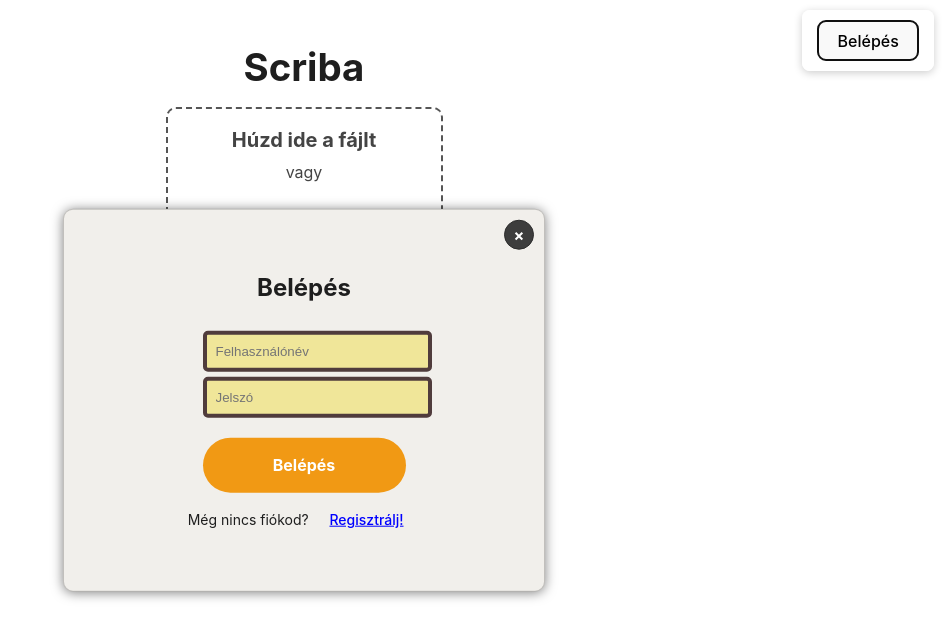
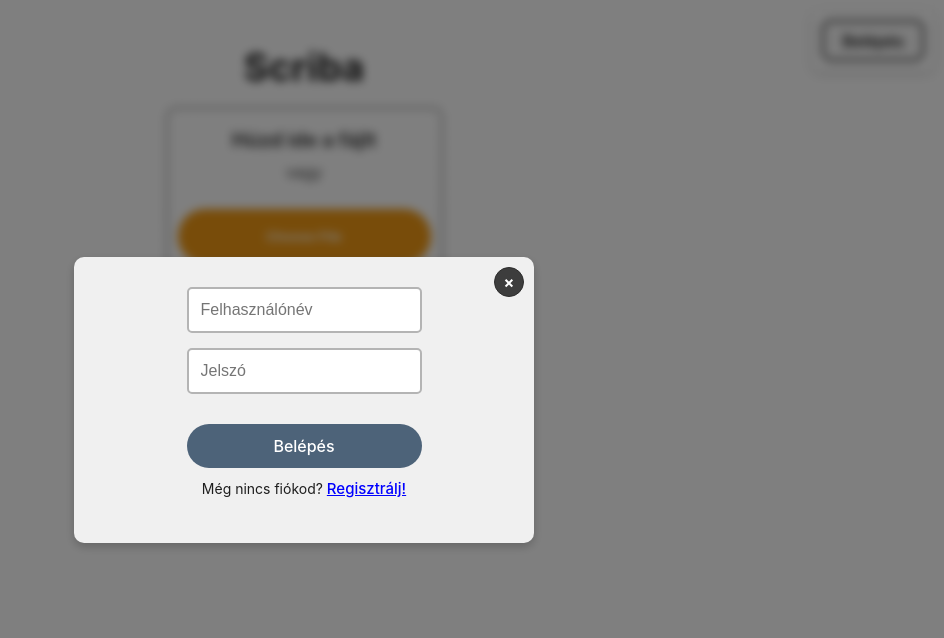
Before and after one commit to Andrssss/Ai_fos, a React (Vite) app in the folder my_new_project/: page / in a window 1280 px wide. Both pictures are taken after a click on the button "Belépés". Shown: the top 638 px of the page, without its empty margins (336-1280 px from the left). Built offline with nearby package versions, Linux system fonts and the light colour scheme.

Commit message:
blur + overlayclick

```diff
--- a/my_new_project/src/components/AuthModal.jsx
+++ b/my_new_project/src/components/AuthModal.jsx
@@ -32,14 +32,20 @@
         setCurrentModalType(currentModalType === "login" ? "register" : "login");
     };
 
+    const handleOverlayClick = (e) => {
+        if (e.target.classList.contains("modal-overlay")) {
+            closeModal(); // 🔹 Csak akkor zárja be, ha a háttérre kattintanak
+        }
+    };
+
     return (
-        <div className="modal-overlay">
+        <div className="modal-overlay" onClick={handleOverlayClick}>
             <div className="auth-panel">
                 <button type="close-button" className="close-button" onClick={closeModal}>×</button>
 
                 {currentModalType === "login" ? (
                     <>
-                        <h2>Belépés</h2>
+
                         <form className="login-form" onSubmit={handleSubmit}>
                             <div className="input-group">
                                 <input
@@ -73,7 +79,7 @@
                     </>
                 ) : (
                     <>
-                        <h2>Regisztráció</h2>
+
                         <form className="login-form" onSubmit={handleSubmit}>
                             <div className="input-group">
                                 <input
--- a/my_new_project/src/css/auth-panel.css
+++ b/my_new_project/src/css/auth-panel.css
@@ -1,83 +1,106 @@
 /* Alap login panel stílus */
+.modal-overlay {
+    position: fixed;
+    top: 0;
+    left: 0;
+    width: 100vw;
+    height: 100vh;
+    background: rgba(0, 0, 0, 0.5); /* Sötétített háttér */
+    backdrop-filter: blur(5px); /* 🔹 Elhomályosítja az alatta lévő tartalmat */
+    display: flex;
+    justify-content: center;
+    align-items: center;
+    z-index: 1000;
+
+}
 .auth-panel {
-    max-width: 500px;
-    min-width: 400px;
+    width: 50vw; /* Az oldal szélességének fele */
+    width: 20vw;
+    max-width: 500px; /* Ne legyen túl nagy */
+    min-width: 400px; /* Ne legyen túl kicsi */
     position: fixed;
     top: 50%;
     left: 50%;
+    z-index: 1001;
     transform: translate(-50%, -50%);
-    font-family: -apple-system, BlinkMacSystemFont, "San Francisco", "Helvetica Neue", Arial, sans-serif;
-
-    background-color: rgb(241 239 235);
-    border: solid 1px rgba(0, 0, 0, 0.2);
+    background-color: rgb(240, 240, 240);
     border-radius: 10px;
-    box-shadow: 0 1px 12px rgba(0, 0, 0, 0.5);
-
-    padding: 40px 40px 40px;
-
-
+    box-shadow: 0 4px 10px rgba(0, 0, 0, 0.2);
+    padding: 30px;
     display: flex;
     flex-direction: column;
-    align-items: center;
+    align-items: center; /* Minden belső elem középre kerül */
 }
 
     /* Input csoportok */
 .auth-panel .input-group {
-    margin-top: 5px;
+    width: 100%;
+    display: flex;
+    flex-direction: row;
+    align-items: center;
+    margin-bottom: 15px;
 }
 
 .auth-panel .input-group-addon {
-    background: #fff;
-    border-right: none;
+    padding: 10px;
+    background: rgb(200, 200, 200);
+    border-radius: 5px 0 0 5px;
 }
 
 /* Input mezők */
 .auth-panel input[type="email"],
 .auth-panel input[type="username"],
 .auth-panel input[type="password"] {
-    padding: 9px;
-    width: 100%;
-    border: 4px solid rgba(80, 60, 60);
+    padding: 12px;
+    width: 100%; /* Teljes szélességű input */
+    border: 2px solid rgb(180, 180, 180);
     border-radius: 5px;
-    background: rgba(240 230 153);
+    background: white;
+    font-size: 16px;
+    text-align: left;
+    box-sizing: border-box;
+
 }
+
 .auth-panel input[type="username"]:focus,
 .auth-panel input[type="email"]:focus,
 .auth-panel input[type="password"]:focus {
-    border-left: 4px solid rgb(178, 135, 0);
-    transition: 0.4s ease;
+    border-color: rgb(77, 99, 121);
     outline: none;
 }
 
 /* Bejelentkezés gomb */
 .auth-panel .auth-button {
     width: 100%;
-    margin-top: 20px;
-    text-align: center;
-    height: 55px;
-    background-color: rgb(241, 153, 20); /* Narancssárga */
+    padding: 12px;
+    background-color: rgb(77, 99, 121);
     color: white;
-    font-weight: bold;
+    font-size: 16px;
     border: none;
-    padding: 10px 10px;
-    border-radius: 100px;
+    border-radius: 25px;
     cursor: pointer;
+    margin-top: 15px;
     transition: 0.3s ease;
 }
 
 .auth-panel .auth-button:hover {
-    background-color: rgb(255, 178, 72); /* Világosabb narancs */
-}
+    background-color: rgb(60, 80, 100);
 
-.close-panel {
-    background-color: #FFFFFF;
 }
 
 
-/* Bejelentkezési sáv */
-.auth-panel .login-bar {
-    margin-top: 10px;
+.close-panel {
+    position: absolute;
+    top: 10px;
+    right: 10px;
+    background: none;
+    border: none;
+    font-size: 20px;
+    cursor: pointer;
+    color: rgb(100, 100, 100);
 }
+
+
 
 
 .auth-panel button[type="close-button"] {
@@ -129,7 +152,7 @@
     top: 10px;
     right: 10px;
     background: rgba(255, 255, 255, 0.9);
-    padding: 10px 15px;
+    padding: 10px 10px;
     border-radius: 8px;
     box-shadow: 0px 2px 8px rgba(0, 0, 0, 0.2);
     font-weight: bold;
@@ -155,7 +178,7 @@
 
 /* Hibás jelszó esetén megjelenő hibaüzenet */
 .error-message {
-    color: red;
+    color: #f63f3f;
     font-size: 14px;
     margin-top: 5px;
     text-align: center;
@@ -174,11 +197,12 @@
     color: blue;
     cursor: pointer;
     text-decoration: underline;
-    font-size: 14px;
+    font-size: 15px;
+    padding: 0;
 }
 
 .switch-button:hover {
-    color: darkblue;
+    color: #23238c;
     background:none;
     text-decoration: underline;
 }
```
